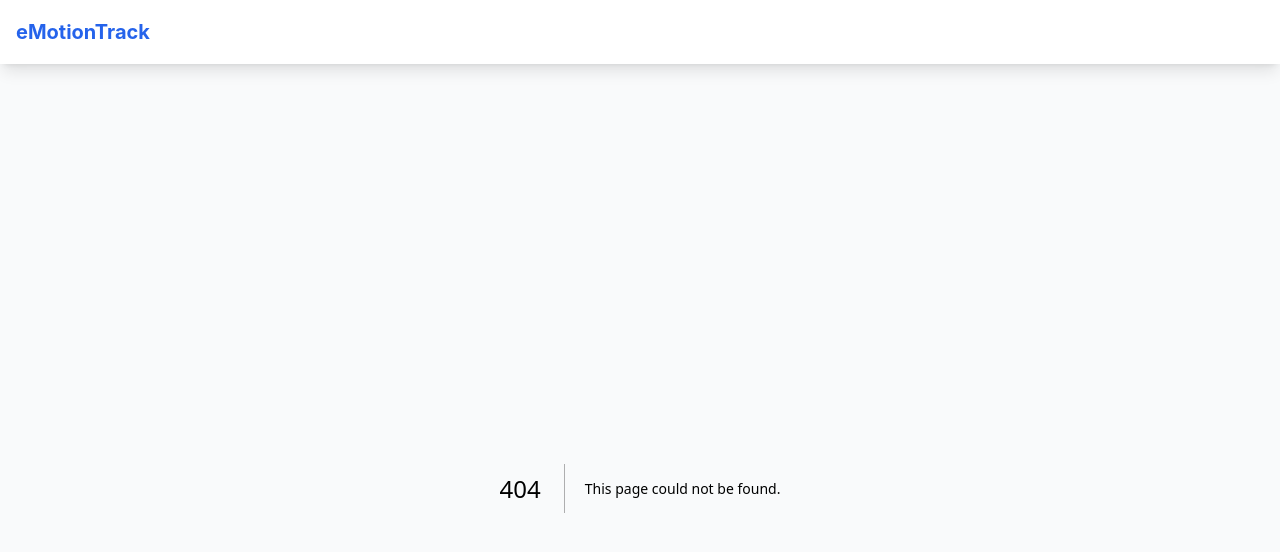
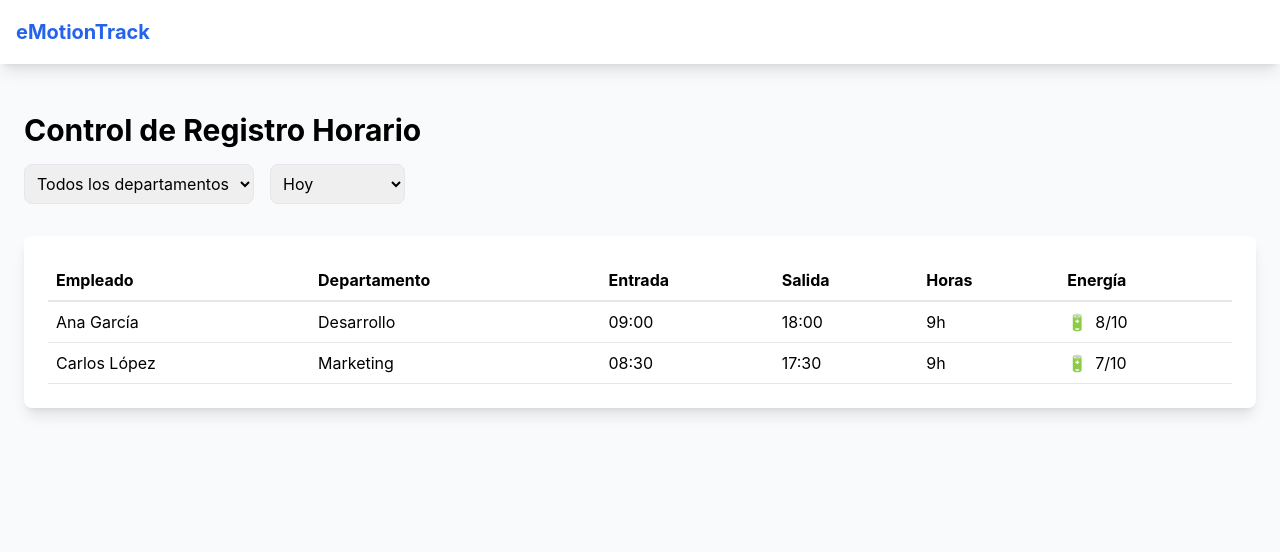
Before and after one commit to EnriqueJ97/eMotionTrackDemo, a Next.js app: page /registro-horario-manager in a window 1280 px wide. Before the commit this address had no page. Shown: the top 552 px of the page. Built offline with nearby package versions, Linux system fonts and the light colour scheme.

Commit message:
Assistant checkpoint: Create manager time tracking control panel page
Assistant generated file changes:
- pages/registro-horario-manager.js: Create manager time tracking control panel

---

User prompt:

en la parte de managers, control horario, aparece esto: 404
This page could not be found.

```diff
--- /dev/null
+++ b/pages/registro-horario-manager.js
@@ -0,0 +1,90 @@
+
+import React, { useState } from 'react';
+
+export default function RegistroHorarioManager() {
+  const [selectedDepartment, setSelectedDepartment] = useState('todos');
+  const [dateRange, setDateRange] = useState('hoy');
+
+  // Simulated data - in a real app this would come from an API
+  const registros = [
+    {
+      empleado: "Ana García",
+      departamento: "Desarrollo",
+      entrada: "09:00",
+      salida: "18:00",
+      horasTotales: "9",
+      nivelEnergia: 8
+    },
+    {
+      empleado: "Carlos López",
+      departamento: "Marketing",
+      entrada: "08:30",
+      salida: "17:30",
+      horasTotales: "9",
+      nivelEnergia: 7
+    }
+  ];
+
+  return (
+    <div className="p-6 max-w-7xl mx-auto">
+      <div className="mb-8">
+        <h1 className="text-3xl font-bold mb-4">Control de Registro Horario</h1>
+
+        <div className="flex gap-4 mb-6">
+          <select
+            value={selectedDepartment}
+            onChange={(e) => setSelectedDepartment(e.target.value)}
+            className="p-2 border rounded-lg"
+          >
+            <option value="todos">Todos los departamentos</option>
+            <option value="desarrollo">Desarrollo</option>
+            <option value="marketing">Marketing</option>
+            <option value="ventas">Ventas</option>
+          </select>
+
+          <select
+            value={dateRange}
+            onChange={(e) => setDateRange(e.target.value)}
+            className="p-2 border rounded-lg"
+          >
+            <option value="hoy">Hoy</option>
+            <option value="semana">Esta semana</option>
+            <option value="mes">Este mes</option>
+          </select>
+        </div>
+      </div>
+
+      <div className="bg-white rounded-lg shadow-lg p-6">
+        <table className="w-full">
+          <thead>
+            <tr className="border-b-2">
+              <th className="text-left p-2">Empleado</th>
+              <th className="text-left p-2">Departamento</th>
+              <th className="text-left p-2">Entrada</th>
+              <th className="text-left p-2">Salida</th>
+              <th className="text-left p-2">Horas</th>
+              <th className="text-left p-2">Energía</th>
+            </tr>
+          </thead>
+          <tbody>
+            {registros.map((registro, index) => (
+              <tr key={index} className="border-b hover:bg-gray-50">
+                <td className="p-2">{registro.empleado}</td>
+                <td className="p-2">{registro.departamento}</td>
+                <td className="p-2">{registro.entrada}</td>
+                <td className="p-2">{registro.salida}</td>
+                <td className="p-2">{registro.horasTotales}h</td>
+                <td className="p-2">
+                  <div className="flex items-center gap-2">
+                    <span>🔋</span>
+                    <span>{registro.nivelEnergia}/10</span>
+                  </div>
+                </td>
+              </tr>
+            ))}
+          </tbody>
+        </table>
+      </div>
+    </div>
+  );
+}
```
